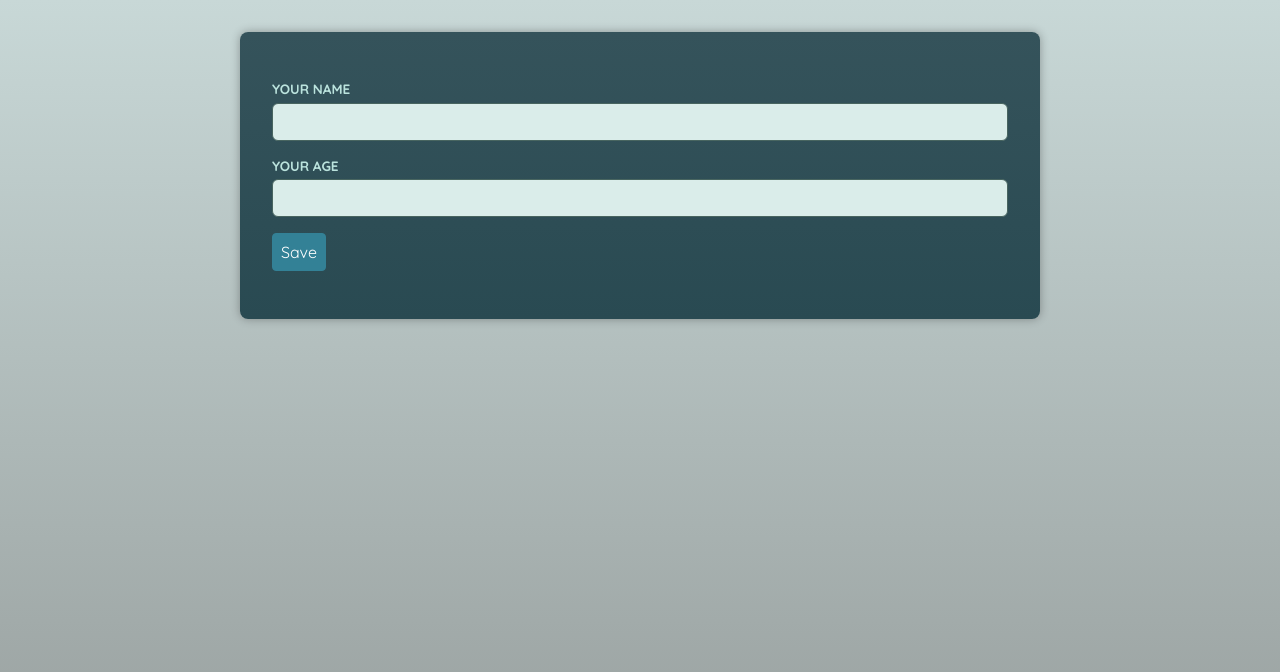
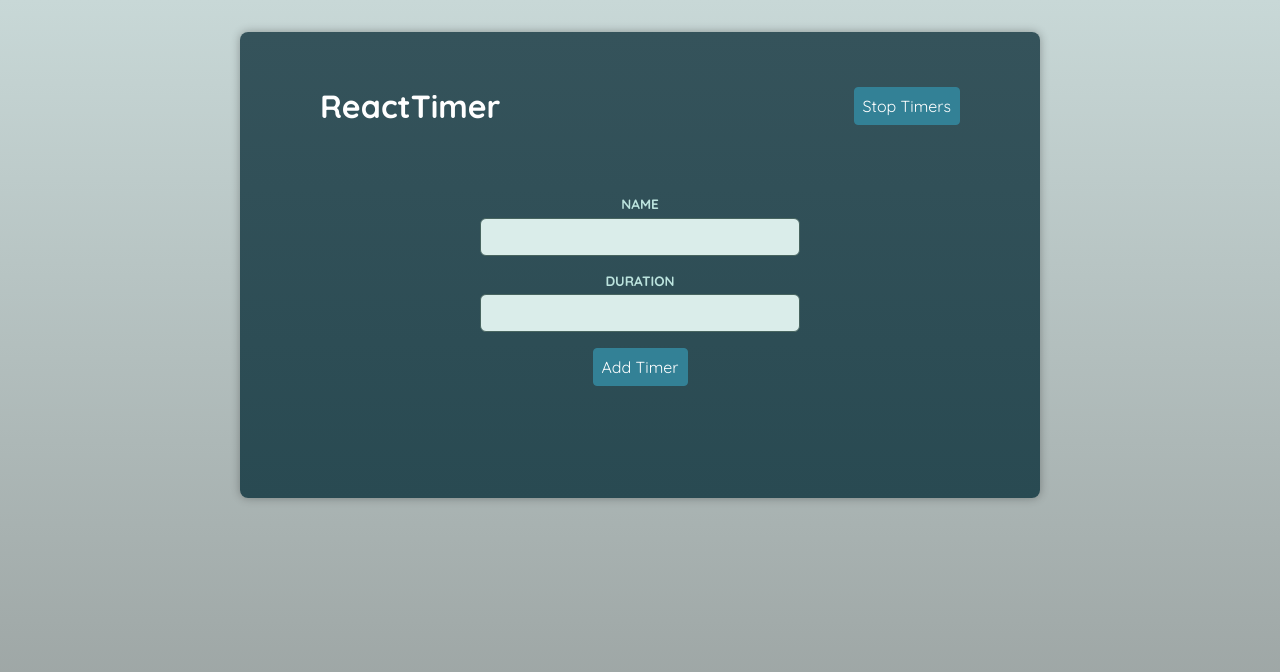
Before and after one commit to ElizabethVlasenko/react-ts-advanced-component-types, a React (Vite) app: page / in a window 1280 px wide. Shown: the top 672 px of the page. Built offline with nearby package versions, Linux system fonts and the light colour scheme; a web font is replaced by a local one.

Commit message:
Add files for the advanced state management section

```diff
--- a/src/App.tsx
+++ b/src/App.tsx
@@ -1,25 +1,16 @@
-import { useRef } from "react";
-import Button from "./components/Button";
-import Container from "./components/Container";
-import Input from "./components/Input";
-import Form, { type FormHandle } from "./components/Form";
+import AddTimer from "./components/AddTimer";
+import Header from "./components/Header";
+import Timers from "./components/Timers";
 
 function App() {
-  const customForm = useRef<FormHandle>(null);
-  function handleSave(data: unknown) {
-    const extractedData = data as { name: string; age: string };
-    customForm.current?.clear();
-  }
   return (
-    <main>
-      <Form onSave={handleSave} ref={customForm}>
-        <Input id="name" label="Your name" type="text" />
-        <Input id="age" label="Your age" type="number" />
-        <p>
-          <Button>Save</Button>
-        </p>
-      </Form>
-    </main>
+    <>
+      <Header />
+      <main>
+        <AddTimer />
+        <Timers />
+      </main>
+    </>
   );
 }
 
--- /dev/null
+++ b/src/components/AddTimer.tsx
@@ -0,0 +1,25 @@
+import { useRef } from 'react';
+
+import Button from './UI/Button.tsx';
+import Form, { FormHandle } from './UI/Form.tsx';
+import Input from './UI/Input.tsx';
+
+export default function AddTimer() {
+  const form = useRef<FormHandle>(null);
+
+  function handleSaveTimer(data: unknown) {
+    const extractedData = data as { name: string; duration: string };
+    console.log(extractedData);
+    form.current?.clear();
+  }
+
+  return (
+    <Form ref={form} onSave={handleSaveTimer} id="add-timer">
+      <Input type="text" label="Name" id="name" />
+      <Input type="number" label="Duration" id="duration" />
+      <p>
+        <Button>Add Timer</Button>
+      </p>
+    </Form>
+  );
+}
--- /dev/null
+++ b/src/components/Header.tsx
@@ -0,0 +1,11 @@
+import Button from './UI/Button.tsx';
+
+export default function Header() {
+  return (
+    <header>
+      <h1>ReactTimer</h1>
+
+      <Button>Stop Timers</Button>
+    </header>
+  );
+}
--- /dev/null
+++ b/src/components/Timers.tsx
@@ -0,0 +1,3 @@
+export default function Timers() {
+  return <ul>{/* TODO ... */}</ul>;
+}
```
Also changed, not shown: src/components/Timer.tsx (added, +9 -0 lines), src/components/UI/Button.tsx (renamed from src/components/Button.tsx), src/components/UI/Container.tsx (renamed from src/components/Container.tsx), src/components/UI/Form.tsx (renamed from src/components/Form.tsx), src/components/UI/Input.tsx (renamed from src/components/Input.tsx).
